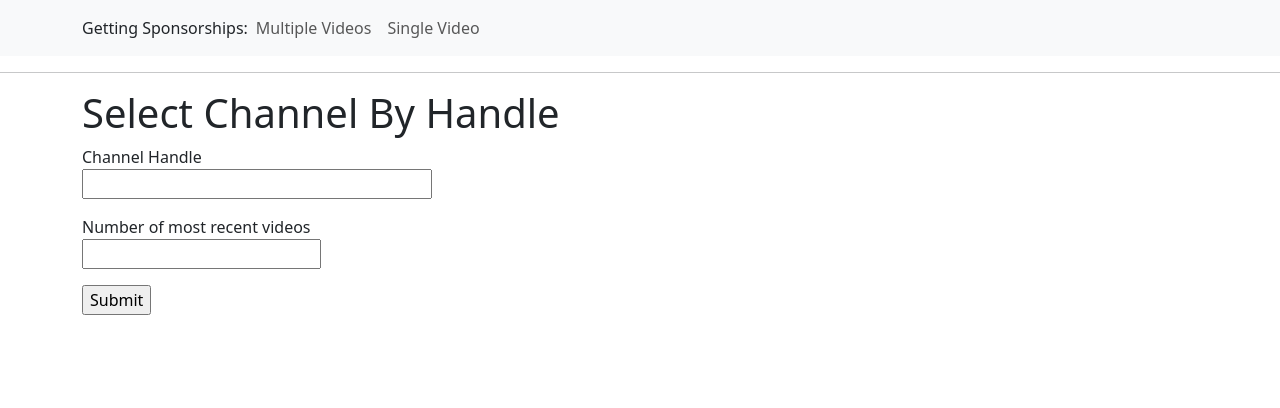
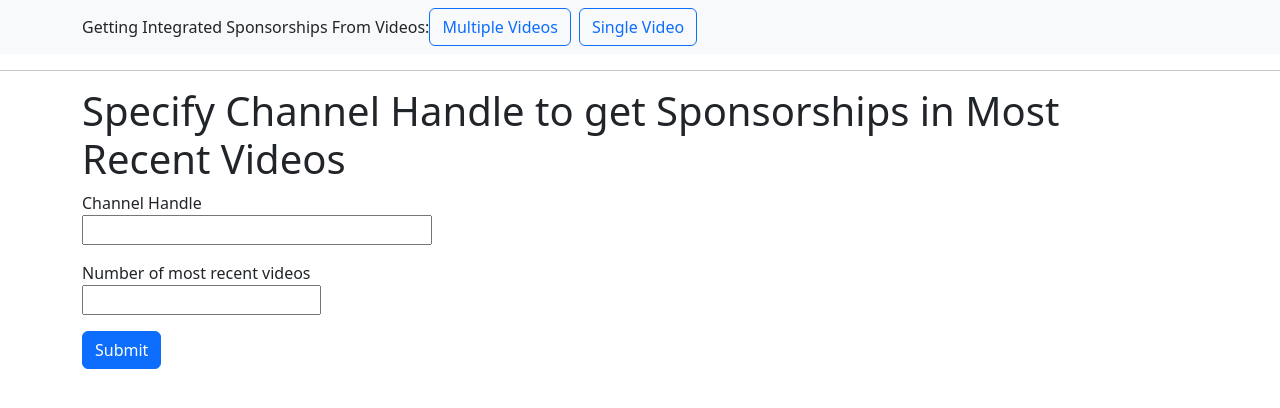
Before and after one commit to abarcovschi/get-youtube-sponsorships, a Flask app: page / in a window 1280 px wide. Shown: the top 408 px of the page. Run offline with Flask 3, Linux system fonts and the light colour scheme.

Commit message:
update web interface with bootstrap

```diff
--- a/app/templates/base.html
+++ b/app/templates/base.html
@@ -4,9 +4,9 @@
       <meta charset="utf-8">
       <meta name="viewport" content="width=device-width, initial-scale=1">
       {% if title %}
-      <title>{{ title }} - Microblog</title>
+      <title>{{ title }} - Getting Sponsorships</title>
       {% else %}
-      <title>Welcome to Microblog</title>
+      <title>Welcome to Getting Sponsorships</title>
       {% endif %}
       <link
         href="https://cdn.jsdelivr.net/npm/bootstrap@5.3.2/dist/css/bootstrap.min.css"
@@ -17,13 +17,13 @@
     <body>
         <nav class="navbar navbar-expand-lg bg-body-tertiary">
             <div class="container">
-                <div class="collapse navbar-collapse" id="navbarSupportedContent">Getting Sponsorships:
+                <div class="collapse navbar-collapse" id="navbarSupportedContent">Getting Integrated Sponsorships From Videos:
                     <ul class="navbar-nav me-auto mb-2 mb-lg-0">
                       <li class="nav-item">
-                        <a class="nav-link" aria-current="page" href="{{ url_for('multiple_videos') }}">Multiple Videos</a>
+                        <a class="btn btn-outline-primary me-2" class="nav-link" aria-current="page" href="{{ url_for('multiple_videos') }}">Multiple Videos</a>
                       </li>
                       <li class="nav-item">
-                        <a class="nav-link" aria-current="page" href="{{ url_for('single_video') }}">Single Video</a>
+                        <a class="btn btn-outline-primary me-2" class="nav-link" aria-current="page" href="{{ url_for('single_video') }}">Single Video</a>
                       </li>
                     </ul>
                 </div>
--- a/app/templates/multiple_videos.html
+++ b/app/templates/multiple_videos.html
@@ -1,7 +1,7 @@
 {% extends "base.html" %}
 
 {% block content %}
-    <h1>Select Channel By Handle</h1>
+    <h1>Specify Channel Handle to get Sponsorships in Most Recent Videos</h1>
     <form id="channelForm" action="/" method="post" novalidate>
         {{ form.hidden_tag() }}
         <p>
@@ -18,7 +18,7 @@
             <span style="color: red;">[{{ error }}]</span>
             {% endfor %}
         </p>
-        <p>{{ form.submit(id="submitBtn") }}</p>
+        <p>{{ form.submit(class_="btn btn-primary", id="submitBtn") }}</p>
     </form>
     <div id="loadingIcon" style="display: none;">
         <img src="{{ url_for('static', filename='loading.gif') }}" alt="Loading...">
--- a/app/templates/single_video.html
+++ b/app/templates/single_video.html
@@ -11,7 +11,7 @@
             <span style="color: red;">[{{ error }}]</span>
             {% endfor %}
         </p>
-        <p>{{ form.submit(id="submitBtn") }}</p>
+        <p>{{ form.submit(class_="btn btn-primary", id="submitBtn") }}</p>
     </form>
     <div id="loadingIcon" style="display: none;">
         <img src="{{ url_for('static', filename='loading.gif') }}" alt="Loading...">
```
